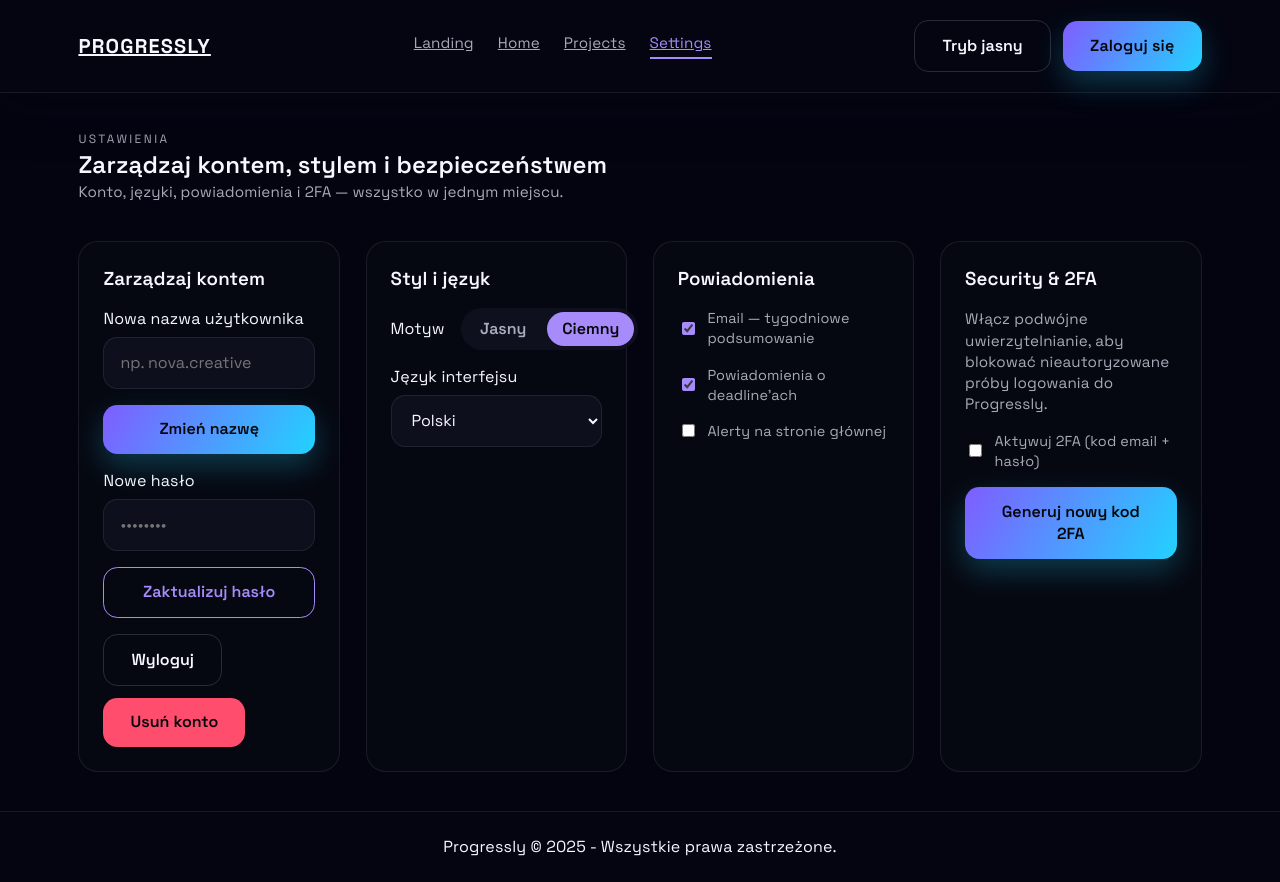
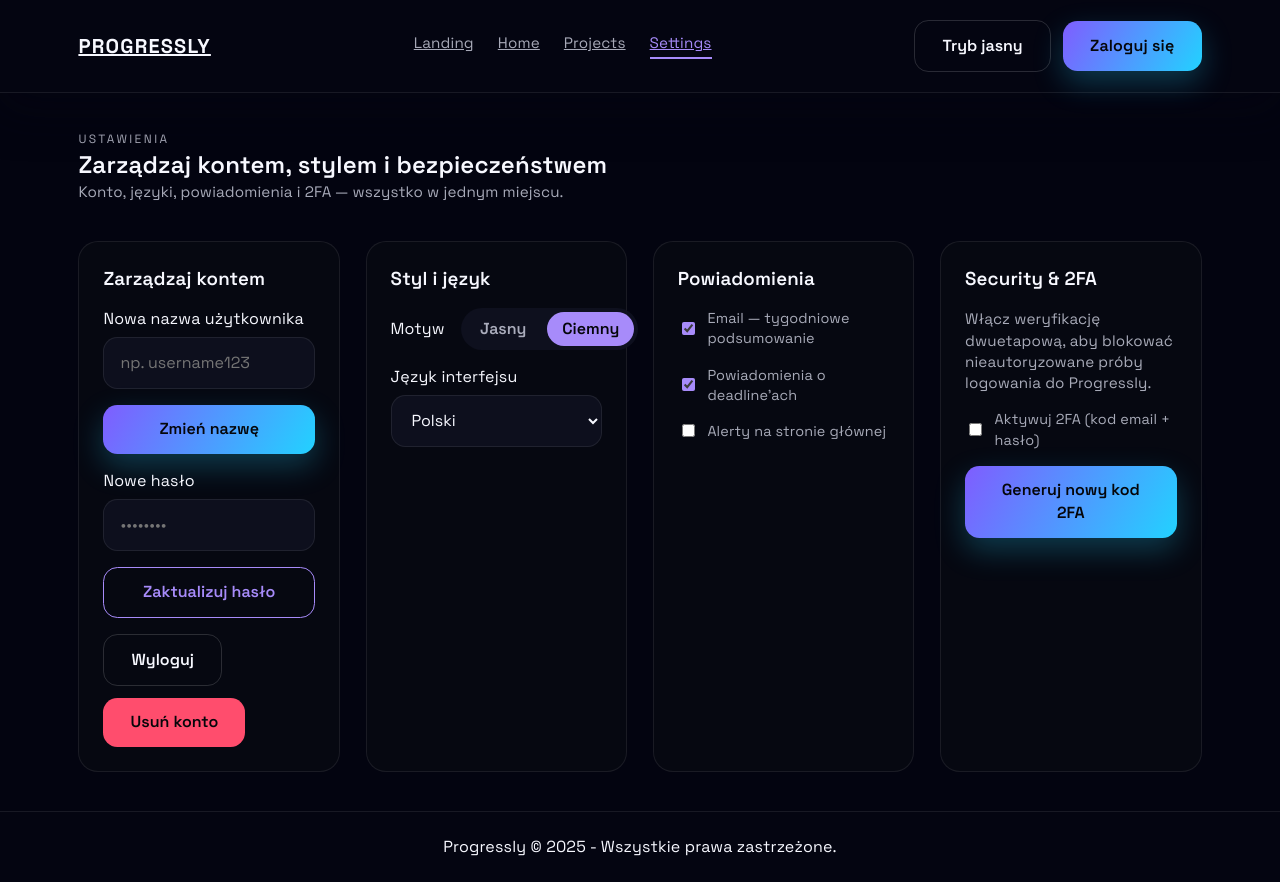
Before and after one commit to Progressly/Progressly, a React (Vite) app: page /settings in a window 1280 px wide. Built offline with nearby package versions, Linux system fonts and the light colour scheme; no server answers.

Commit message:
Changed wording

```diff
--- a/src/pages/Settings.tsx
+++ b/src/pages/Settings.tsx
@@ -114,7 +114,7 @@ const SettingsPage = ({
                 className="input"
                 value={username}
                 onChange={(event) => setUsername(event.target.value)}
-                placeholder="np. nova.creative"
+                placeholder="np. username123"
               />
             </label>
             <button className="primary-btn" type="submit">
@@ -234,7 +234,7 @@ const SettingsPage = ({
         <article className="settings-section">
           <h3>Security & 2FA</h3>
           <p className="muted">
-            Włącz podwójne uwierzytelnianie, aby blokować nieautoryzowane próby
+            Włącz weryfikację dwuetapową, aby blokować nieautoryzowane próby
             logowania do Progressly.
           </p>
           <label className="checkbox">
```
